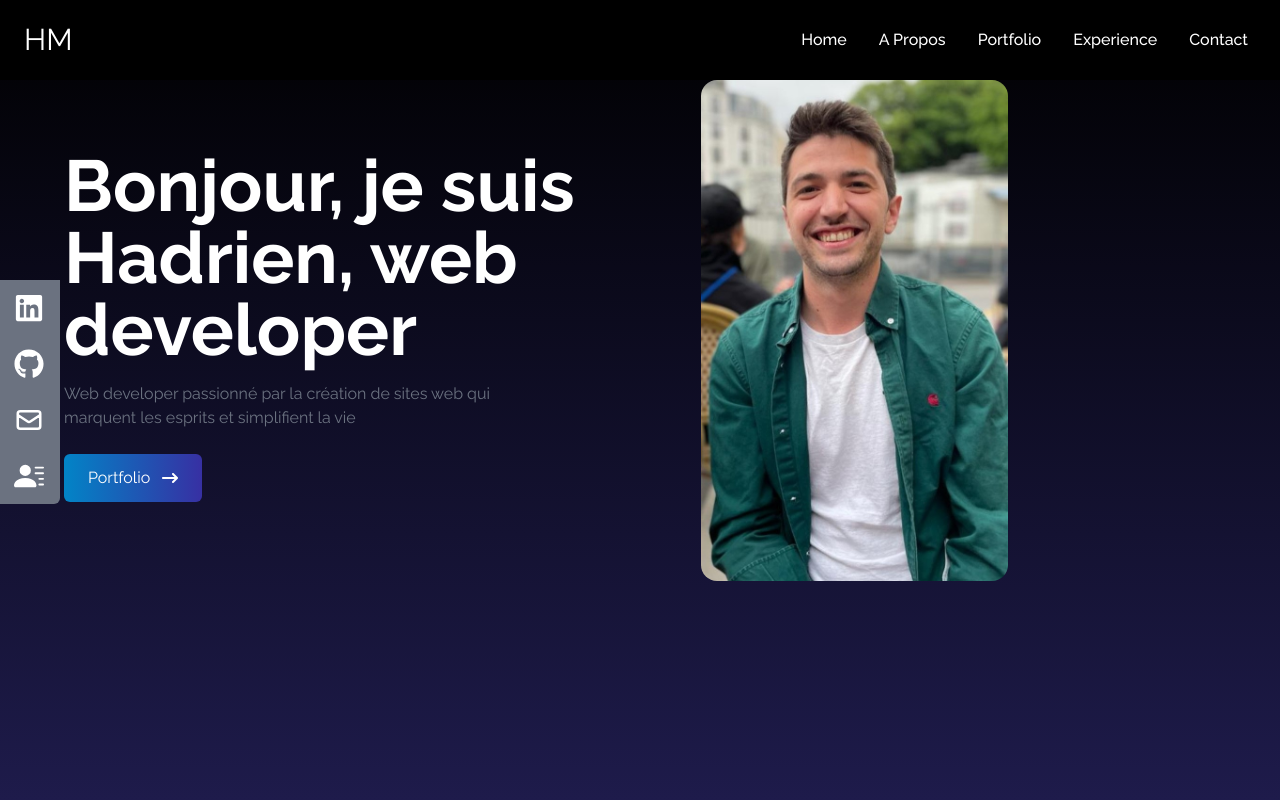
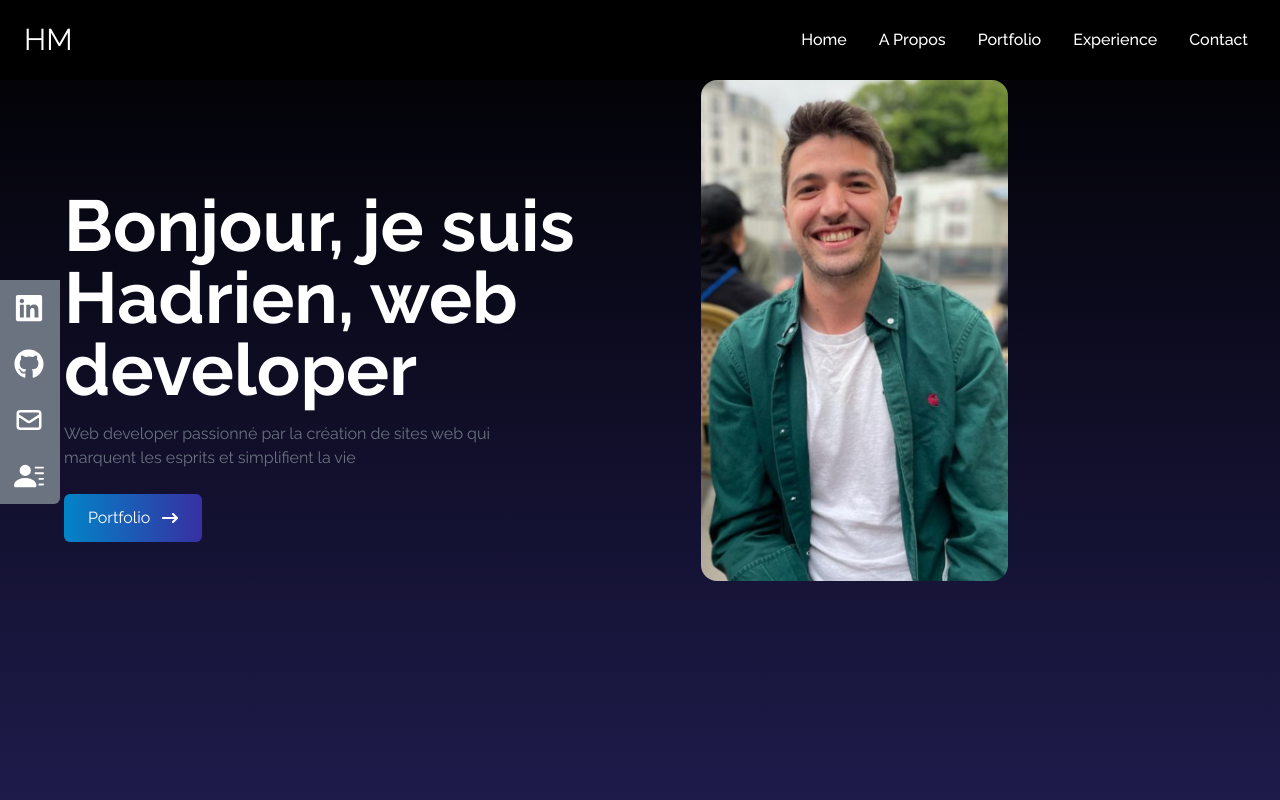
Before and after one commit to ashmoune/portfolio, a React (Create React App) app: page / in a window 1280 px wide. Shown: the top 800 px of the page. Built offline with nearby package versions, Linux system fonts and the light colour scheme.

Commit message:
fix margin title

```diff
--- a/package.json
+++ b/package.json
@@ -38,6 +38,8 @@
   },
   "devDependencies": {
     "@babel/plugin-proposal-private-property-in-object": "^7.21.11",
+    "autoprefixer": "^10.4.19",
+    "postcss": "^8.4.38",
     "react-scripts": "5.0.1",
     "tailwindcss": "^3.4.3"
   }
--- /dev/null
+++ b/postcss.config.js
@@ -0,0 +1,4 @@
+// postcss.config.js
+module.exports = {
+  plugins: [require("tailwindcss"), require("autoprefixer")],
+};
--- a/src/components/Home.jsx
+++ b/src/components/Home.jsx
@@ -12,7 +12,7 @@ const Home = () => {
     >
       <section className="max-w-screen-lg max-auto flex flex-col items-center justify-center h-full px-4 md:flex-row sm:pt-20">
         <div className="flex flex-col justify-center h-full ml-12">
-          <h2 className="text-4xl sm:text-7xl font-bold text-white">
+          <h2 className="text-4xl font-bold text-white sm:text-7xl mt-20">
             Bonjour, je suis Hadrien, web developer
           </h2>
           <p className="text-gray-500 py-4 max-w-md ">
```
Also changed, not shown: 1 other file (tests, documents, lock files or other folders).
